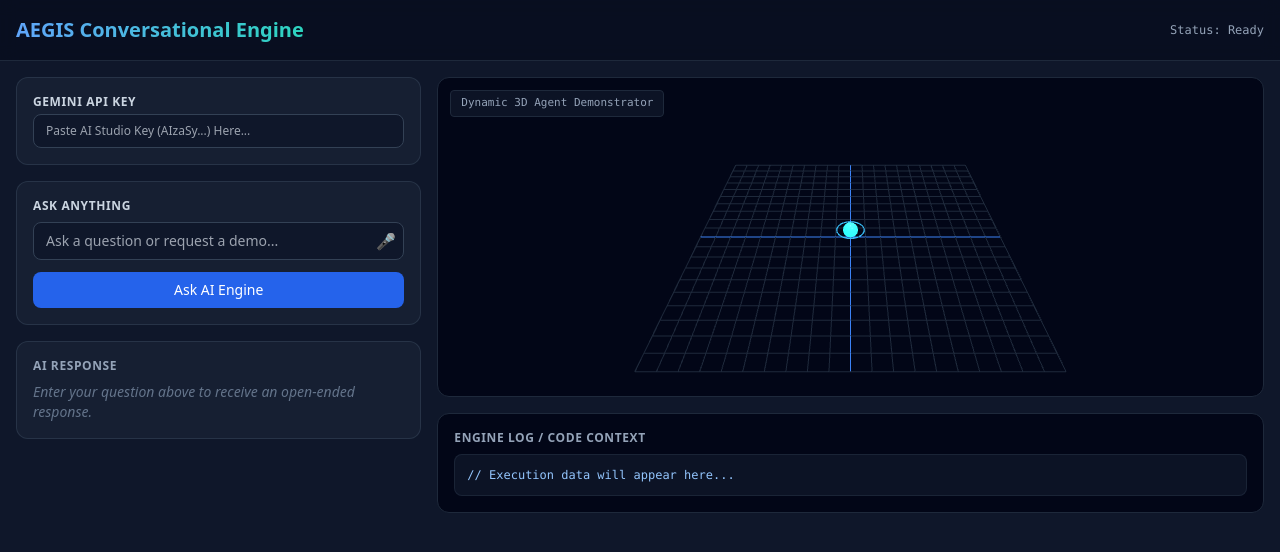
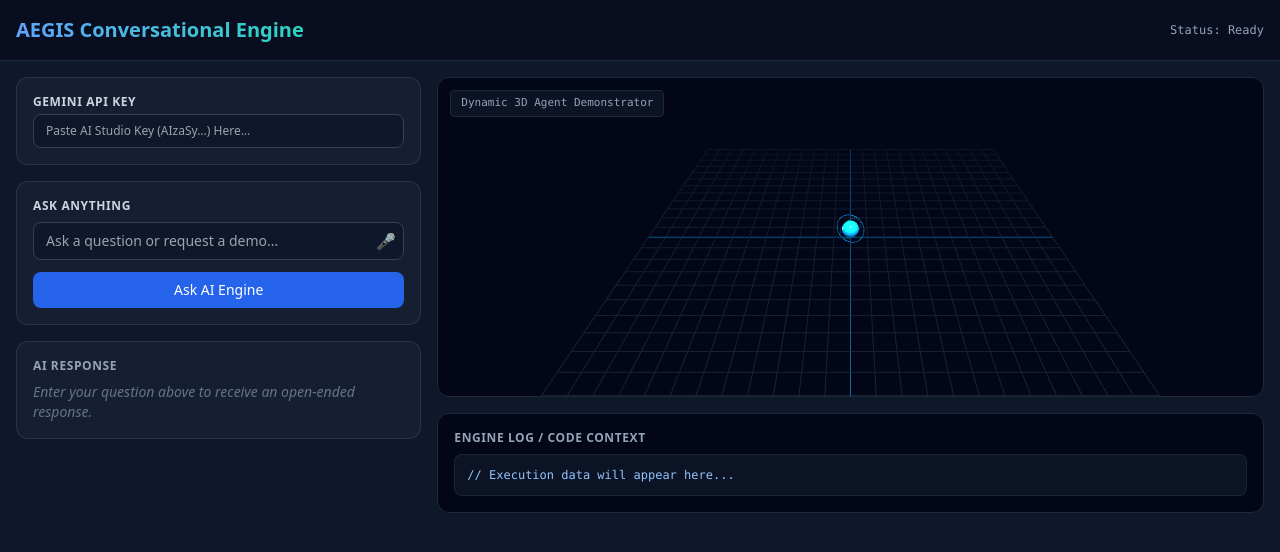
Before and after one commit to Sivasankari-T03/AEGIS-project, a plain HTML site: page index.html in a window 1280 px wide. Drawn offline with nearby package versions, Linux system fonts and the light colour scheme.

Commit message:
Refactor 3D scene and API integration for AEGIS
Enhanced the 3D visualization and API interaction for the AEGIS Conversational Engine. Updated the Three.js scene setup, improved animation logic, and corrected Gemini API model endpoints.

```diff
--- a/index.html
+++ b/index.html
@@ -72,86 +72,155 @@
 
   <script>
     /* =========================================================================
-       1. Enhanced Three.js Scene Setup
+       1. Enhanced Realistic Three.js Scene & Smooth Motion Interpolation
        ========================================================================= */
-    let scene, camera, renderer, agentGroup;
-    let targetWaypoints = [];
-    let currentTargetIndex = 0;
+    let scene, camera, renderer, agentGroup, outerRing, innerRing, trailParticles, targetMarker;
+    let splineCurve = null;
+    let animationProgress = 0;
     let isAnimating = false;
+    const trailPositions = [];
+    const MAX_TRAIL_POINTS = 50;
 
     function init3D() {
       const container = document.getElementById('canvas-container');
       scene = new THREE.Scene();
+      scene.fog = new THREE.FogExp2(0x020617, 0.03);
 
       camera = new THREE.PerspectiveCamera(45, container.clientWidth / container.clientHeight, 0.1, 1000);
-      camera.position.set(0, 16, 20);
+      camera.position.set(0, 14, 18);
       camera.lookAt(0, 0, 0);
 
       renderer = new THREE.WebGLRenderer({ antialias: true, alpha: true });
       renderer.setSize(container.clientWidth, container.clientHeight);
+      renderer.setPixelRatio(Math.min(window.devicePixelRatio, 2));
       container.appendChild(renderer.domElement);
 
-      const ambientLight = new THREE.AmbientLight(0xffffff, 0.8);
+      // Lighting Setup
+      const ambientLight = new THREE.AmbientLight(0x1e293b, 1.5);
       scene.add(ambientLight);
 
-      const dirLight = new THREE.DirectionalLight(0x38bdf8, 1.2);
-      dirLight.position.set(10, 20, 10);
-      scene.add(dirLight);
+      const mainSpot = new THREE.SpotLight(0x38bdf8, 3);
+      mainSpot.position.set(0, 20, 10);
+      mainSpot.angle = Math.PI / 4;
+      mainSpot.penumbra = 0.8;
+      scene.add(mainSpot);
 
-      const pointLight = new THREE.PointLight(0x38bdf8, 2, 20);
-      pointLight.position.set(0, 2, 0);
-      scene.add(pointLight);
+      const secondaryLight = new THREE.PointLight(0x2dd4bf, 2, 30);
+      secondaryLight.position.set(-10, -5, -10);
+      scene.add(secondaryLight);
 
-      const gridHelper = new THREE.GridHelper(20, 20, 0x3b82f6, 0x1e293b);
+      // Grid Base
+      const gridHelper = new THREE.GridHelper(24, 24, 0x0284c7, 0x1e293b);
+      gridHelper.position.y = -0.01;
       scene.add(gridHelper);
 
+      // Agent Group Setup
       agentGroup = new THREE.Group();
 
-      const coreGeo = new THREE.IcosahedronGeometry(0.5, 2);
-      const coreMat = new THREE.MeshStandardMaterial({
+      // Glowing Glass Core
+      const coreGeo = new THREE.IcosahedronGeometry(0.5, 3);
+      const coreMat = new THREE.MeshPhysicalMaterial({
         color: 0x38bdf8,
         emissive: 0x0284c7,
-        emissiveIntensity: 1,
-        roughness: 0.2
+        emissiveIntensity: 0.8,
+        roughness: 0.1,
+        metalness: 0.1,
+        clearcoat: 1.0,
+        clearcoatRoughness: 0.1
       });
       const coreMesh = new THREE.Mesh(coreGeo, coreMat);
 
-      const ringGeo = new THREE.TorusGeometry(0.9, 0.04, 16, 100);
-      const ringMat = new THREE.MeshBasicMaterial({ color: 0x38bdf8 });
-      const ringMesh = new THREE.Mesh(ringGeo, ringMat);
-      ringMesh.rotation.x = Math.PI / 2;
+      // Outer & Inner Gyro Rings
+      const ringGeo1 = new THREE.TorusGeometry(0.85, 0.03, 16, 100);
+      const ringMat1 = new THREE.MeshStandardMaterial({ color: 0x38bdf8, metalness: 0.8, roughness: 0.2 });
+      outerRing = new THREE.Mesh(ringGeo1, ringMat1);
+
+      const ringGeo2 = new THREE.TorusGeometry(0.68, 0.02, 16, 100);
+      const ringMat2 = new THREE.MeshStandardMaterial({ color: 0x2dd4bf, metalness: 0.9, roughness: 0.1 });
+      innerRing = new THREE.Mesh(ringGeo2, ringMat2);
 
       agentGroup.add(coreMesh);
-      agentGroup.add(ringMesh);
+      agentGroup.add(outerRing);
+      agentGroup.add(innerRing);
       agentGroup.position.set(0, 0.6, 0);
       scene.add(agentGroup);
+
+      // Motion Trail Particles
+      const trailGeo = new THREE.BufferGeometry();
+      const positions = new Float32Array(MAX_TRAIL_POINTS * 3);
+      trailGeo.setAttribute('position', new THREE.BufferAttribute(positions, 3));
+
+      const trailMat = new THREE.PointsMaterial({
+        color: 0x38bdf8,
+        size: 0.15,
+        transparent: true,
+        opacity: 0.6,
+        blending: THREE.AdditiveBlending
+      });
+      trailParticles = new THREE.Points(trailGeo, trailMat);
+      scene.add(trailParticles);
+
+      // Target Waypoint Pulse Marker
+      const targetGeo = new THREE.RingGeometry(0.3, 0.45, 32);
+      const targetMat = new THREE.MeshBasicMaterial({ color: 0x2dd4bf, side: THREE.DoubleSide, transparent: true, opacity: 0 });
+      targetMarker = new THREE.Mesh(targetGeo, targetMat);
+      targetMarker.rotation.x = Math.PI / 2;
+      scene.add(targetMarker);
+
+      // Resize Handler
+      window.addEventListener('resize', () => {
+        camera.aspect = container.clientWidth / container.clientHeight;
+        camera.updateProjectionMatrix();
+        renderer.setSize(container.clientWidth, container.clientHeight);
+      });
 
       function animate() {
         requestAnimationFrame(animate);
 
+        // Continuous local rotations
         if (agentGroup) {
-          ringMesh.rotation.z += 0.04;
-          coreMesh.rotation.y += 0.02;
+          outerRing.rotation.x += 0.02;
+          outerRing.rotation.y += 0.03;
+          innerRing.rotation.y -= 0.04;
+          innerRing.rotation.z += 0.02;
+          coreMesh.rotation.y += 0.01;
         }
 
-        if (isAnimating && targetWaypoints.length > 0) {
-          const target = targetWaypoints[currentTargetIndex];
-          const targetVec = new THREE.Vector3(target.x, target.y || 0.6, target.z);
-
-          agentGroup.position.lerp(targetVec, 0.08);
-
-          const direction = new THREE.Vector3().subVectors(targetVec, agentGroup.position);
-          if (direction.lengthSq() > 0.001) {
-            const targetRotation = Math.atan2(direction.x, direction.z);
-            agentGroup.rotation.y += (targetRotation - agentGroup.rotation.y) * 0.1;
+        // Realistic Spline Trajectory Motion
+        if (isAnimating && splineCurve) {
+          animationProgress += 0.0035; // Motion speed
+          if (animationProgress > 1) {
+            animationProgress = 1;
+            isAnimating = false;
+            targetMarker.material.opacity = 0;
           }
 
-          if (agentGroup.position.distanceTo(targetVec) < 0.25) {
-            currentTargetIndex++;
-            if (currentTargetIndex >= targetWaypoints.length) {
-              isAnimating = false;
-            }
+          // Fetch smooth point along curve
+          const point = splineCurve.getPointAt(animationProgress);
+          const tangent = splineCurve.getTangentAt(animationProgress);
+
+          agentGroup.position.copy(point);
+
+          // Realistic banking/orientation towards directional vector
+          const lookAtTarget = point.clone().add(tangent);
+          agentGroup.lookAt(lookAtTarget);
+
+          // Update Pulse Target Marker position
+          const endPoint = splineCurve.getPointAt(1);
+          targetMarker.position.set(endPoint.x, 0.05, endPoint.z);
+          targetMarker.material.opacity = 0.4 + Math.sin(Date.now() * 0.008) * 0.3;
+
+          // Trail Updates
+          trailPositions.unshift(point.clone());
+          if (trailPositions.length > MAX_TRAIL_POINTS) trailPositions.pop();
+
+          const posArr = trailParticles.geometry.attributes.position.array;
+          for (let i = 0; i < trailPositions.length; i++) {
+            posArr[i * 3] = trailPositions[i].x;
+            posArr[i * 3 + 1] = trailPositions[i].y;
+            posArr[i * 3 + 2] = trailPositions[i].z;
           }
+          trailParticles.geometry.attributes.position.needsUpdate = true;
         }
 
         renderer.render(scene, camera);
@@ -160,7 +229,7 @@
     }
 
     /* =========================================================================
-       2. Gemini API Call with Gemini 3.6 Models
+       2. Gemini API Call with Valid Gemini Endpoints
        ========================================================================= */
     async function processQuery(queryText) {
       const apiKey = document.getElementById('api-key-input').value.trim();
@@ -186,10 +255,10 @@ Respond in strict JSON matching this schema:
     {"x": number, "y": 0.6, "z": number}
   ]
 }
-For path3D, provide 4 to 8 spatial coordinates bounded within x: -8 to 8, z: -8 to 8 that visually depict the behavior of the named algorithm.`;
+For path3D, provide 5 to 10 spatial coordinates bounded within x: -8 to 8, z: -8 to 8 that visually depict the behavior of the named algorithm.`;
 
-      // Model array updated to use gemini-3.6 endpoints
-      const models = ['gemini-3.6-flash', 'gemini-3.6-pro'];
+      // Corrected production model endpoints for Gemini v1beta
+      const models = ['gemini-1.5-flash', 'gemini-1.5-pro'];
       let responseData = null;
 
       for (let i = 0; i < models.length; i++) {
@@ -243,10 +312,13 @@ For path3D, provide 4 to 8 spatial coordinates bounded within x: -8 to 8, z: -8
 
         codeView.innerText = parsed.codeSnippet || "// No algorithmic code provided.";
 
-        if (parsed.path3D && Array.isArray(parsed.path3D)) {
-          targetWaypoints = parsed.path3D;
-          currentTargetIndex = 0;
+        // Construct Smooth Curve Spline from Path Waypoints
+        if (parsed.path3D && Array.isArray(parsed.path3D) && parsed.path3D.length > 1) {
+          const curvePoints = parsed.path3D.map(p => new THREE.Vector3(p.x, p.y || 0.6, p.z));
+          splineCurve = new THREE.CatmullRomCurve3(curvePoints, false, 'centripetal');
+          animationProgress = 0;
           isAnimating = true;
+          trailPositions.length = 0;
         }
 
       } catch (err) {
```
